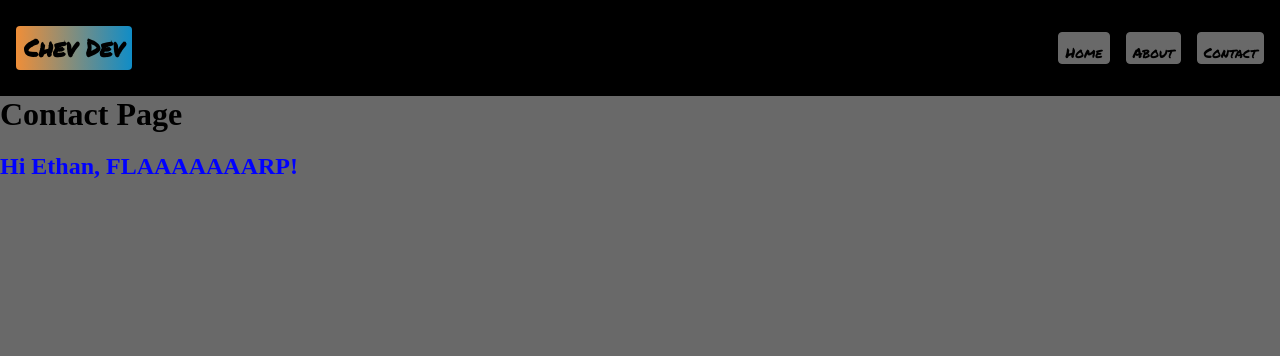
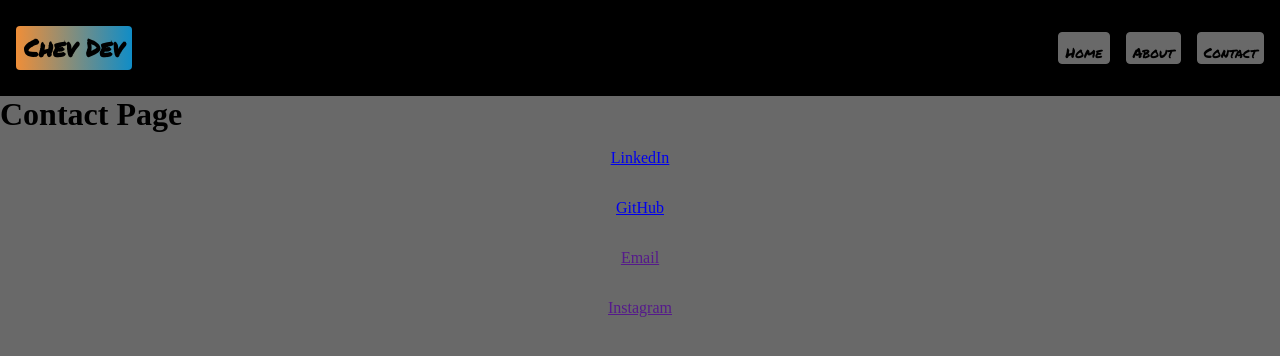
Before and after one commit to CheviSutt/Portfolio, a Vue app: page /#/contact in a window 1280 px wide. Shown: the top 356 px of the page. Built offline with nearby package versions, Linux system fonts and the light colour scheme.

Commit message:
Added some contacts

```diff
--- a/src/components/ContactPage.vue
+++ b/src/components/ContactPage.vue
@@ -1,13 +1,19 @@
 <template>
     <div class="container">
         <h1>Contact Page</h1>
-        <h2>Hi Ethan, FLAAAAAAARP!</h2>
+        <div class="contacts">
+            <p><a href="https://linkedin.com/in/chevi-sutton-639158133/">LinkedIn</a></p>
+            <p><a href="https://github.com/CheviSutt">GitHub</a></p>
+            <p><a href="">Email</a></p>
+            <p><a href="">Instagram</a></p>
+        </div>
     </div>
 </template>
 
 <script>
 export default {
-    name: 'ContactPage'
+    name: 'ContactPage',
+
 }
 </script>
 
@@ -15,9 +21,15 @@ export default {
     h2{
         color: blue;
     }
-    .container{
+    .container {
         height: 100%;
         width: 100%;
         background-color: dimgrey;
     }
+    .contacts {
+        display: flex;
+        justify-content: center;
+        align-items: center;
+        flex-direction: column;
+    }
 </style>
--- a/src/components/NavBar.vue
+++ b/src/components/NavBar.vue
@@ -67,25 +67,12 @@
 
     }
     .navBar button:focus {
-        outline:0 !important;
+        outline: 0 !important;
         border: 1px solid black;
         color: black;
-        background: #108dc7;  /* fallback for old browsers */
-        background: -webkit-linear-gradient(to right, #ef8e38, #108dc7);  /* Chrome 10-25, Safari 5.1-6 */
+        background: #108dc7; /* fallback for old browsers */
+        background: -webkit-linear-gradient(to right, #ef8e38, #108dc7); /* Chrome 10-25, Safari 5.1-6 */
         background: linear-gradient(to right, #ef8e38, #108dc7); /* W3C, IE 10+/ Edge, Firefox 16+, Chrome 26+, Opera 12+, Safari 7+ */
     }
 
-    .navBar h2 {
-        /*font-family: 'Permanent Marker', cursive;*/
-        /*border-radius: 4px;*/
-        /*display: flex;*/
-        /*padding-left: .5rem;*/
-        /*padding-right: .5rem;*/
-        /*margin-right: auto;*/
-        /*margin-left: .5rem;*/
-        /*background: #108dc7;  !* fallback for old browsers *!*/
-        /*background: -webkit-linear-gradient(to right, #ef8e38, #108dc7);  !* Chrome 10-25, Safari 5.1-6 *!*/
-        /*background: linear-gradient(to right, #ef8e38, #108dc7); !* W3C, IE 10+/ Edge, Firefox 16+, Chrome 26+, Opera 12+, Safari 7+ *!*/
-    }
-
 </style>
```
